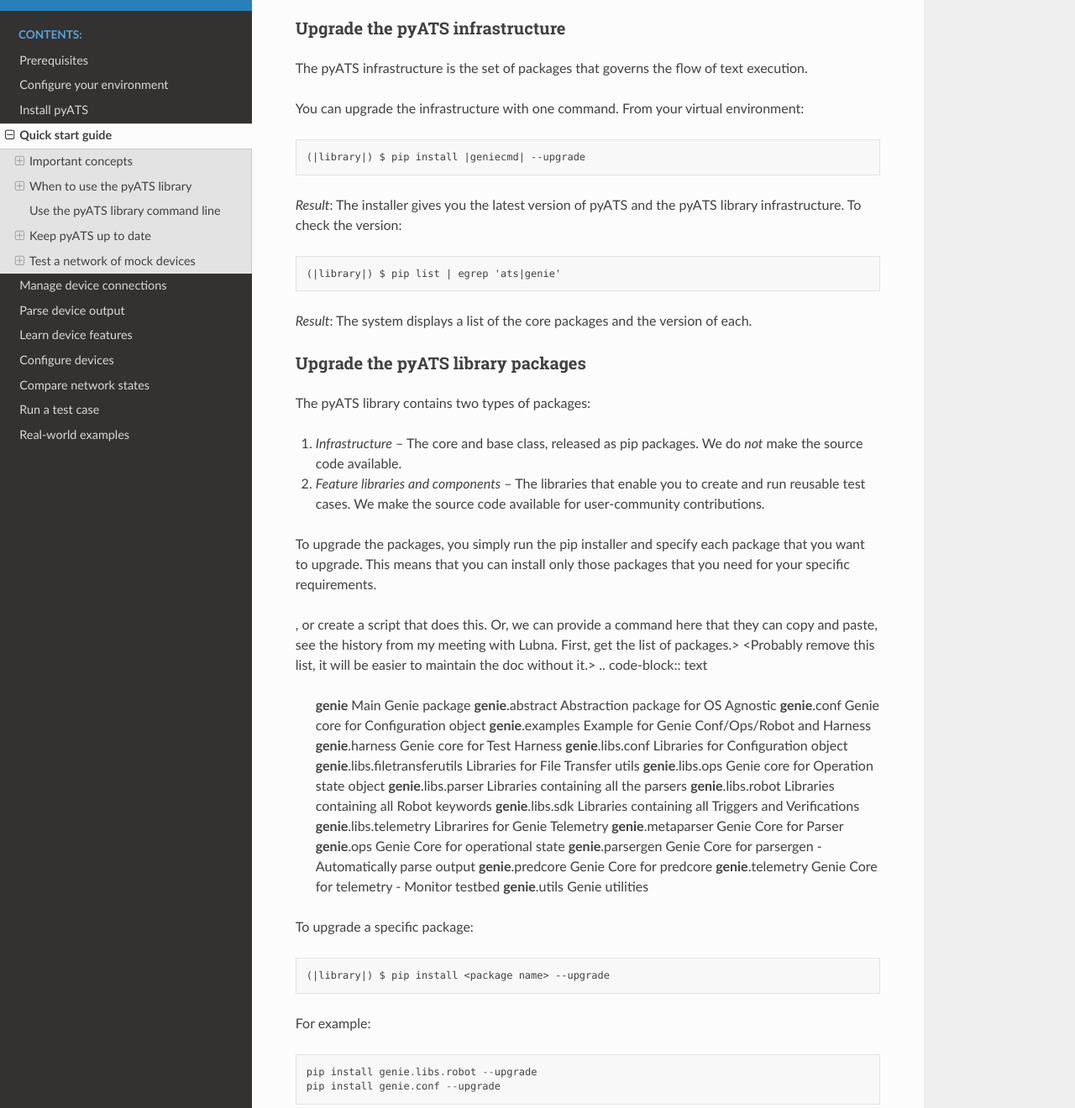
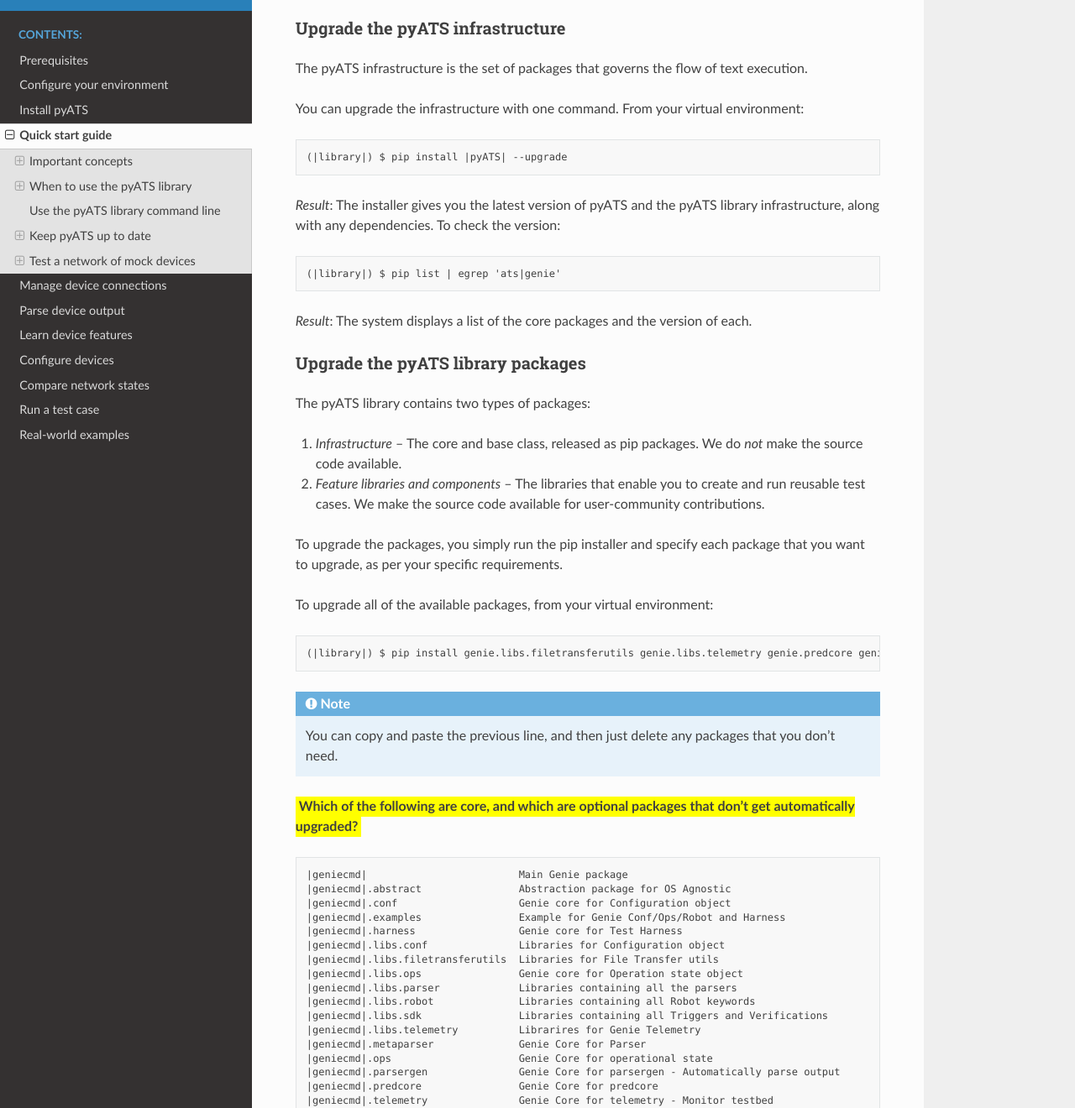
Before and after one commit to CiscoTestAutomation/getting-started, a Sphinx documentation site: the page built from source/quickstart/quickstartintro.rst, in a window 1280 px wide and 1400 px high, scrolled down 4307 px, cut to the strip 80-1400 px from the top of the window. Shown: the whole strip at 84% size. Built offline with Sphinx 7.4.7 and the Read the Docs theme 2.0.0, drawn with Linux system fonts in a browser that asks for light colours; pages that are not in the unit, such as notebooks, are missing from menus; some of the changed text lies outside the part shown.

Commit message:
Minor changes to upgrade sections

```diff
--- a/source/quickstart/quickstartintro.rst
+++ b/source/quickstart/quickstartintro.rst
@@ -150,9 +150,9 @@
 
 You can upgrade the infrastructure with one command. From your virtual environment::
 
-  (|library|) $ pip install |geniecmd| --upgrade
+  (|library|) $ pip install |pyATS| --upgrade
 
-*Result*: The installer gives you the latest version of |pyATS| and the |library| infrastructure. To check the version::
+*Result*: The installer gives you the latest version of |pyATS| and the |library| infrastructure, along with any dependencies. To check the version::
 
   (|library|) $ pip list | egrep 'ats|genie'
 
@@ -162,10 +162,16 @@
 ^^^^^^^^^^^^^^^^^^^^^^^^^^^^^^^
 .. include:: /definitions/def_pyatslibrary_code_structure.rst
 
-To upgrade the packages, you simply run the pip installer and specify each package that you want to upgrade. This means that you can install only those packages that you need for your specific requirements.
+To upgrade the packages, you simply run the pip installer and specify each package that you want to upgrade, as per your specific requirements.
 
-, or create a script that does this. Or, we can provide a command here that they can copy and paste, see the history from my meeting with Lubna. First, get the list of packages.>
-<Probably remove this list, it will be easier to maintain the doc without it.>
+To upgrade all of the available packages, from your virtual environment::
+
+    (|library|) $ pip install genie.libs.filetransferutils genie.libs.telemetry genie.predcore genie.parsergen genie.trafficgen --upgrade
+
+.. note:: You can copy and paste the previous line, and then just delete any packages that you don't need.
+
+:question:`Which of the following are core, and which are optional packages that don't get automatically upgraded?`
+
 .. code-block:: text
 
     |geniecmd|                         Main Genie package
@@ -194,10 +200,8 @@
 
 For example::
 
-    pip install genie.libs.robot --upgrade
-    pip install genie.conf --upgrade
-
-:question:`Does a user need to update the libraries, or does that happen with the core |library| upgrade?`
+    (|library|) $ pip install genie.libs.robot --upgrade
+    (|library|) $ pip install genie.conf --upgrade
 
 Test a network of mock devices
 -------------------------------
```
